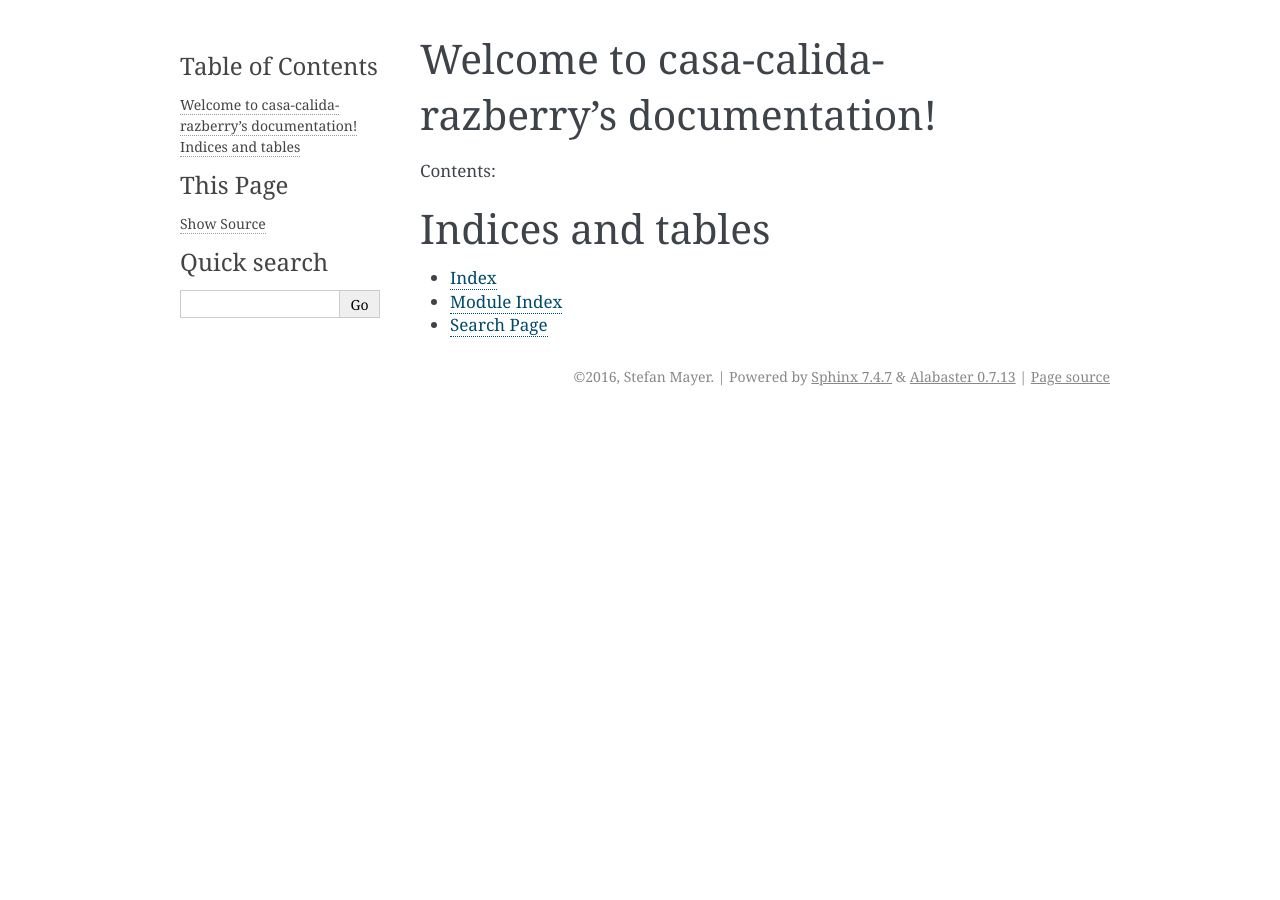
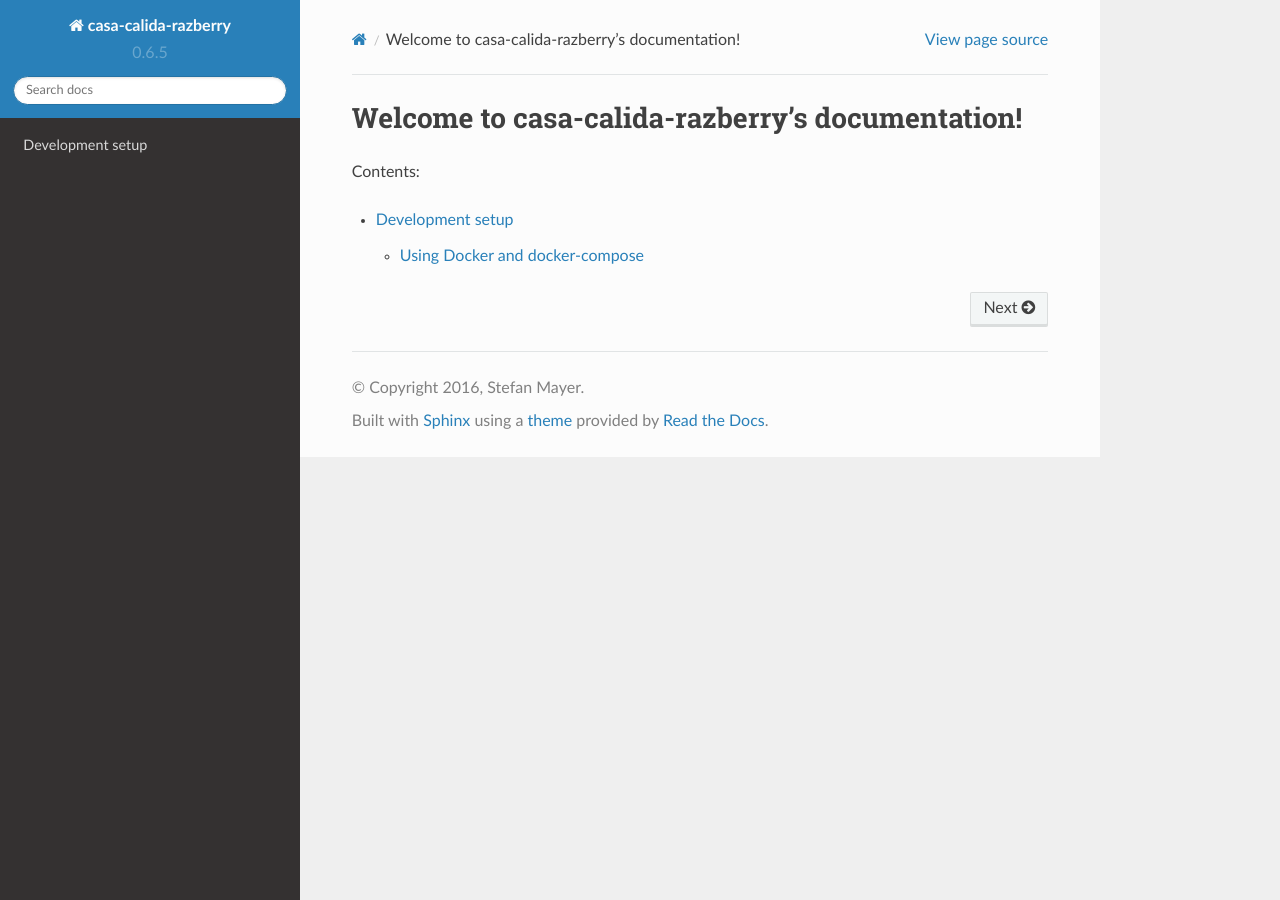
Before and after one commit to stefanmayer13/casa-calida-razberry, a Sphinx documentation site: the page built from doc/index.rst, in a window 1280 px wide. Built offline with Sphinx 7.4.7 and the Read the Docs theme 2.0.0, drawn with Linux system fonts in a browser that asks for light colours.

Commit message:
Added setup documentation

```diff
--- a/doc/conf.py
+++ b/doc/conf.py
@@ -119,7 +119,7 @@
 # The theme to use for HTML and HTML Help pages.  See the documentation for
 # a list of builtin themes.
 #
-html_theme = 'alabaster'
+html_theme = 'sphinx_rtd_theme'
 
 # Theme options are theme-specific and customize the look and feel of a theme
 # further.  For a list of options available for each theme, see the
--- /dev/null
+++ b/doc/dev-setup.rst
@@ -0,0 +1,28 @@
+=================
+Development setup
+=================
+
+Casa-Calida-Razberry is a Node.JS library, which is designed to run on a Raspberry PI.
+
+
+Using Docker and docker-compose
+===============================
+
+Install dependencies
+--------------------
+
+Node.JS is needed to run Casa-Calida-Razberry
+
+Config
+------
+
+See config.example.js how to create a configuration file.
+
+Start the service
+-----------------
+
+Use babel-node to start the application for development mode.
+
+::
+
+   node_modules\.bin\babel-node src\index.js config=tmp\config.local.js
--- a/doc/index.rst
+++ b/doc/index.rst
@@ -11,11 +11,4 @@
 .. toctree::
    :maxdepth: 2
 
-
-
-Indices and tables
-==================
-
-* :ref:`genindex`
-* :ref:`modindex`
-* :ref:`search`
+   dev-setup.rst
```
Also changed, not shown: 1 other file.
